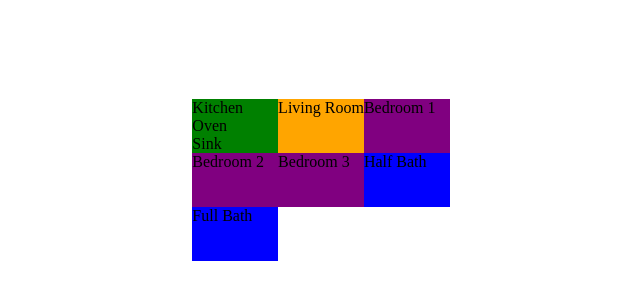
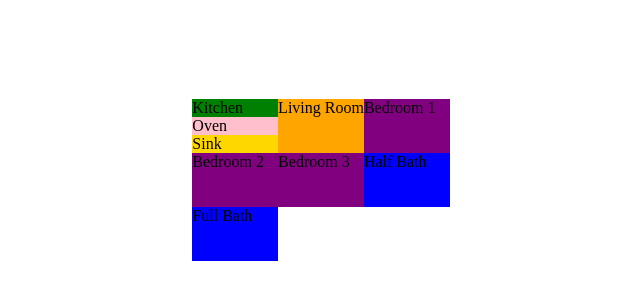
Before and after one commit to saraehutch94/react-floor-plan, a React (Create React App) app: page / in a window 1280 px wide. Shown: the part 228-528 px from the top of the page, without its empty margins (319-959 px from the left). Built offline with nearby package versions, Linux system fonts and the light colour scheme.

Commit message:
background color of oven and sink

```diff
--- a/src/components/Oven/Oven.css
+++ b/src/components/Oven/Oven.css
@@ -0,0 +1,3 @@
+.oven-div {
+  background-color: pink;
+}
--- a/src/components/Oven/index.js
+++ b/src/components/Oven/index.js
@@ -1,5 +1,7 @@
+import "./Oven.css";
+
 function Oven() {
-  return <div>Oven</div>;
+  return <div className="oven-div">Oven</div>;
 }
 
 export default Oven;
--- a/src/components/Sink/Sink.css
+++ b/src/components/Sink/Sink.css
@@ -0,0 +1,3 @@
+.sink-div {
+  background-color: gold;
+}
--- a/src/components/Sink/index.js
+++ b/src/components/Sink/index.js
@@ -1,5 +1,7 @@
+import "./Sink.css";
+
 function Sink() {
-  return <div>Sink</div>;
+  return <div className="sink-div">Sink</div>;
 }
 
 export default Sink;
```
